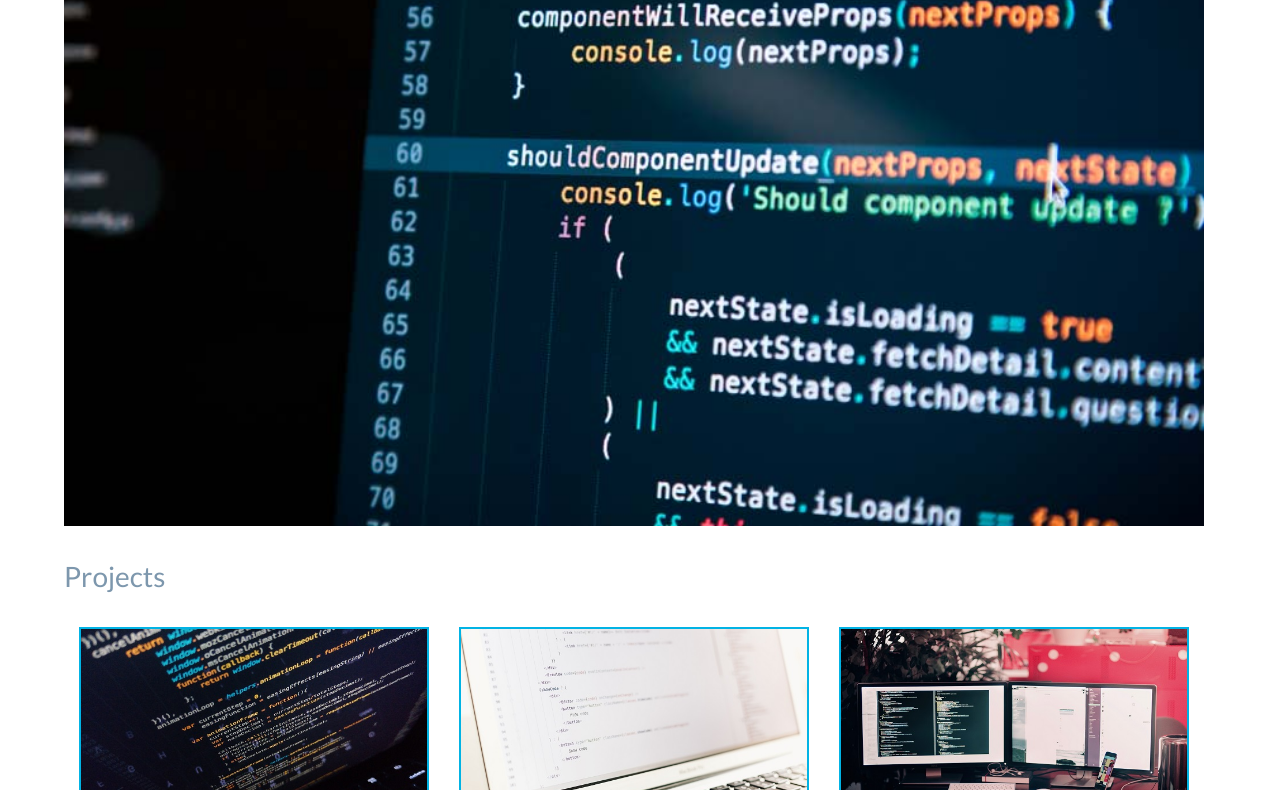
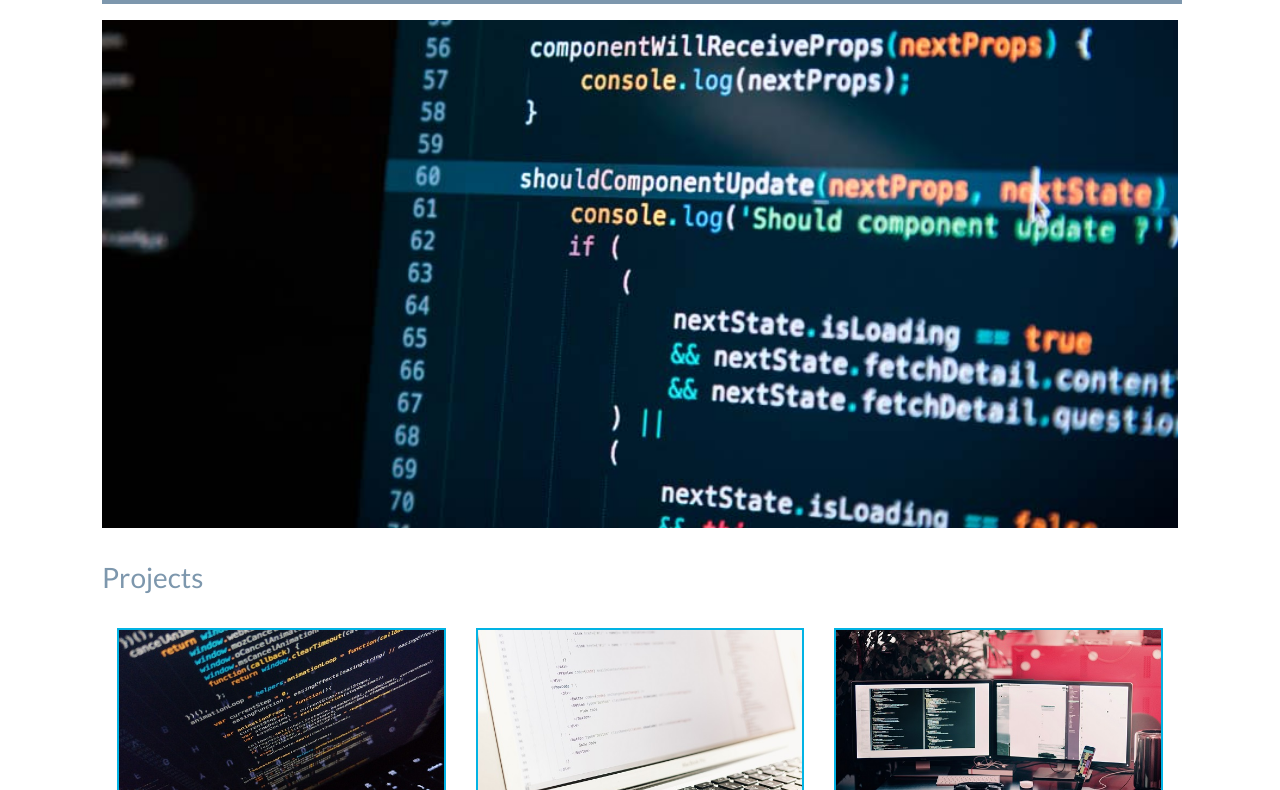
Before and after one commit to HimadriBh/Portfolio, a website: page public/index.html in a window 1280 px wide. Shown: the part 246-1036 px from the top of the page. Drawn offline with nearby package versions, Linux system fonts and the light colour scheme.

Commit message:
removed margin add padding from container

```diff
--- a/public/css/style.css
+++ b/public/css/style.css
@@ -27,9 +27,9 @@ h1, h2, h3, h4, h5, p {
     width: 100%;
     min-height: 60px;
     margin-top: 3%;
-    margin-left: 4em;
-    margin-right: 4em;
-    padding: 0;
+    /* margin-left: 4em; */
+    /* margin-right: 4em; */
+    padding: 2em;
 }
 
 .header__inner{
@@ -44,6 +44,10 @@ h1, h2, h3, h4, h5, p {
     text-align: right;
     float: right;
 
+}
+
+.header__desc > h1{
+    text-align: center;
 }
 
 .header__logo{
```
Also changed, not shown: public/css/responsive.css (+3 -6 lines).
